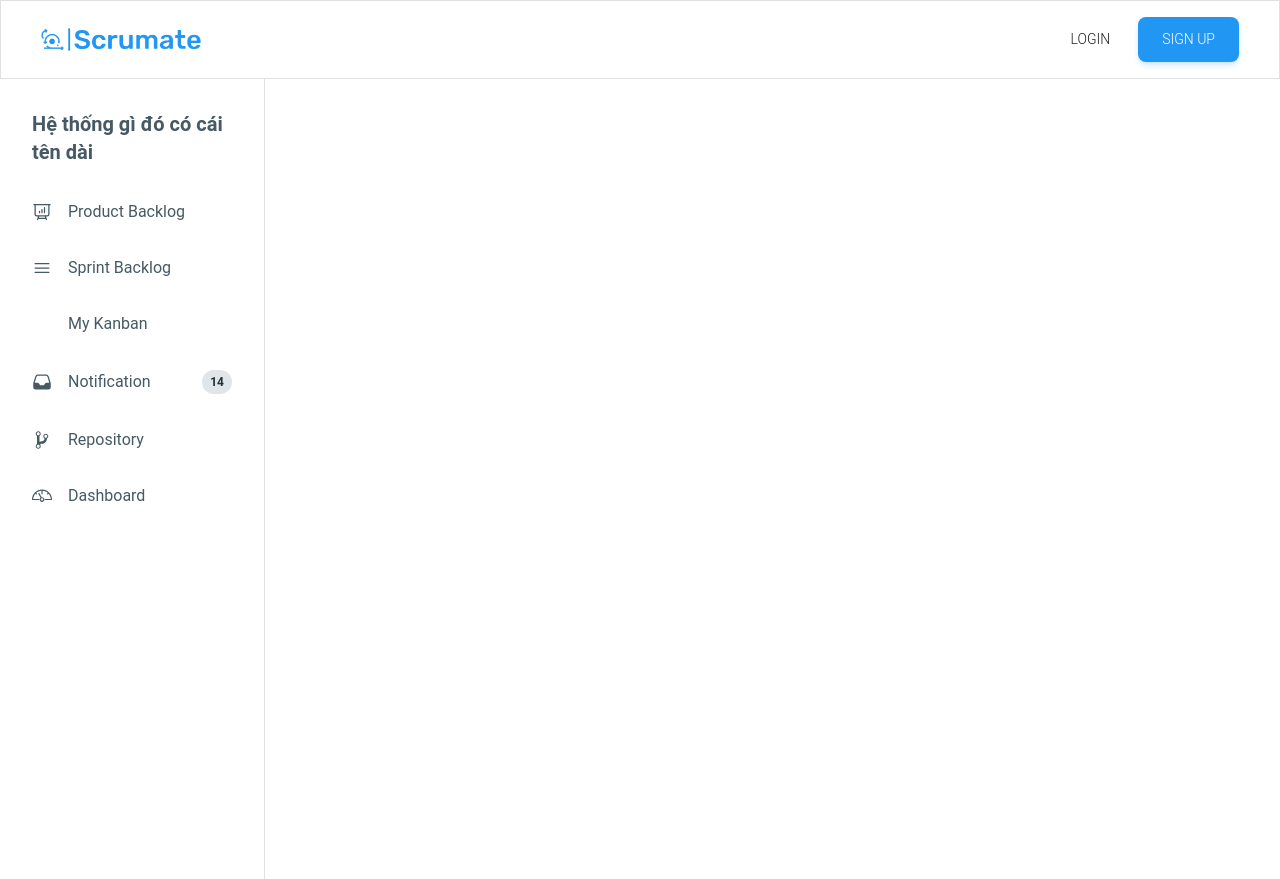
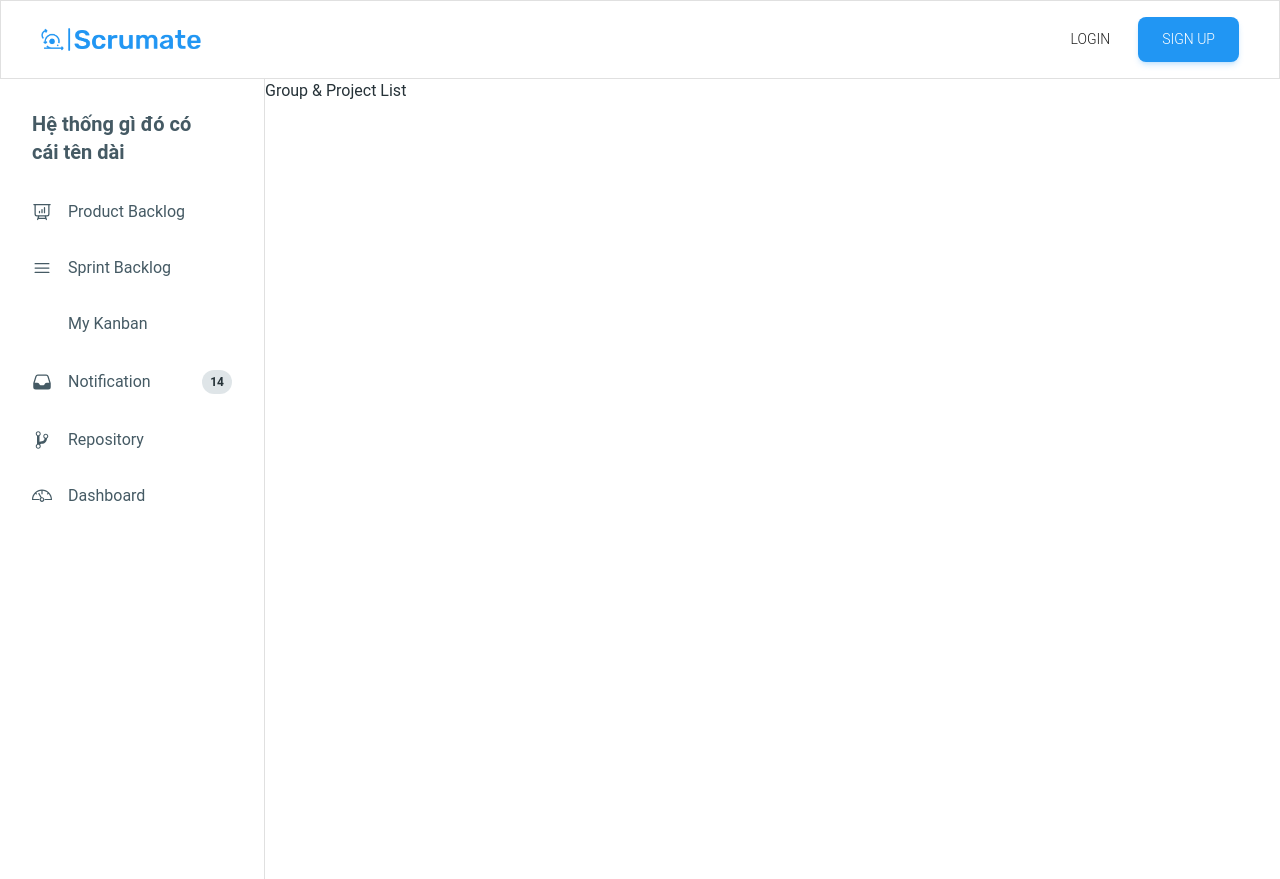
Before and after one commit to anhtuan-7/scrumate-frontend, a React (Vite) app: page /app in a window 1280 px wide. Built offline with nearby package versions, Linux system fonts and the light colour scheme; some icons are missing.

Commit message:
Update Routes

```diff
--- a/src/App.jsx
+++ b/src/App.jsx
@@ -4,13 +4,18 @@ import Auth from "./layouts/Auth";
 import Login from "./pages/Login";
 import SignUp from "./pages/SignUp";
 import MainLayout from "./layouts/MainLayout";
+import ProductBacklog from "./pages/ProductBacklog";
+import AppList from "./pages/AppList";
 
 function App() {
   return (
     <BrowserRouter>
       <Routes>
         <Route index element={<Homepage />} />
-        <Route path="app" index element={<MainLayout />}></Route>
+        <Route path="app" element={<MainLayout />}>
+          <Route index element={<AppList />} />
+          <Route path="product-backlog" element={<ProductBacklog />} />
+        </Route>
         <Route path="auth" element={<Auth />}>
           <Route index element={<Navigate to="login" />} />
           <Route path="login" element={<Login />} />
--- a/src/components/SideBar.jsx
+++ b/src/components/SideBar.jsx
@@ -18,9 +18,9 @@ import { GoGitBranch } from "react-icons/go";
 
 const SideBar = () => {
   return (
-    <Card className="h-screen min-w-fit bg-white backdrop-saturate-200 backdrop-blur-2xl bg-opacity-80 rounded-none shadow-none border-r border-gray-300 p-3">
+    <Card className="h-screen min-w-min bg-white backdrop-saturate-200 backdrop-blur-2xl bg-opacity-80 rounded-none shadow-none border-r border-gray-300 p-3">
       <List className="grid items-center gap-3">
-        <div className="p-3">
+        <div className="p-3 w-48">
           <Typography variant="h5">Hệ thống gì đó có cái tên dài</Typography>
         </div>
         <ListItem>
--- a/src/layouts/Auth.jsx
+++ b/src/layouts/Auth.jsx
@@ -1,6 +1,7 @@
-import { Typography } from "@material-tailwind/react";
+import { Button, Typography } from "@material-tailwind/react";
 import { Link } from "react-router-dom";
 import { Outlet } from "react-router-dom";
+import { RxGithubLogo } from "react-icons/rx";
 
 const Auth = () => {
   return (
@@ -11,9 +12,20 @@ const Auth = () => {
             <img src="/hires-logo.png" className="w-44" />
           </Link>
           <Outlet />
-          <div className="text-center">
-            <Typography color="gray">Continue with Google</Typography>
-            <Typography color="gray">Continue with Github</Typography>
+
+          <div className="w-full flex  items-center justify-center gap-2 mt-2">
+            <Typography variant="paragraph" color="gray">
+              Or continue with
+            </Typography>
+            <Button
+              size="sm"
+              variant="outlined"
+              color="blue-gray"
+              className="flex items-center justify-center gap-2"
+            >
+              <RxGithubLogo className="text-lg" />
+              Github
+            </Button>
           </div>
         </div>
       </div>
--- a/src/layouts/MainLayout.jsx
+++ b/src/layouts/MainLayout.jsx
@@ -1,17 +1,14 @@
 import { Outlet } from "react-router-dom";
 import Navbar from "../components/Navbar";
-import Footer from "../components/Footer";
 import SideBar from "../components/SideBar";
 
 const MainLayout = () => {
   return (
     <div className="w-full">
-      <div className="min-h-screen overflow-scroll flex flex-col items-center text-blue-gray-900">
+      <div className="min-h-screen overflow-x-scroll flex flex-col items-center text-blue-gray-900">
         <Navbar />
-        <div className="grid grid-cols-6 w-full">
-          <div className="cols-span-1">
-            <SideBar />
-          </div>
+        <div className="flex w-full">
+          <SideBar />
           <Outlet />
         </div>
       </div>
--- /dev/null
+++ b/src/pages/AppList.jsx
@@ -0,0 +1,5 @@
+const AppList = () => {
+  return <div>Group & Project List</div>;
+};
+
+export default AppList;
--- a/src/pages/ProductBacklog.jsx
+++ b/src/pages/ProductBacklog.jsx
@@ -0,0 +1,5 @@
+const ProductBacklog = () => {
+  return <div className="min-w-min">A</div>;
+};
+
+export default ProductBacklog;
```
